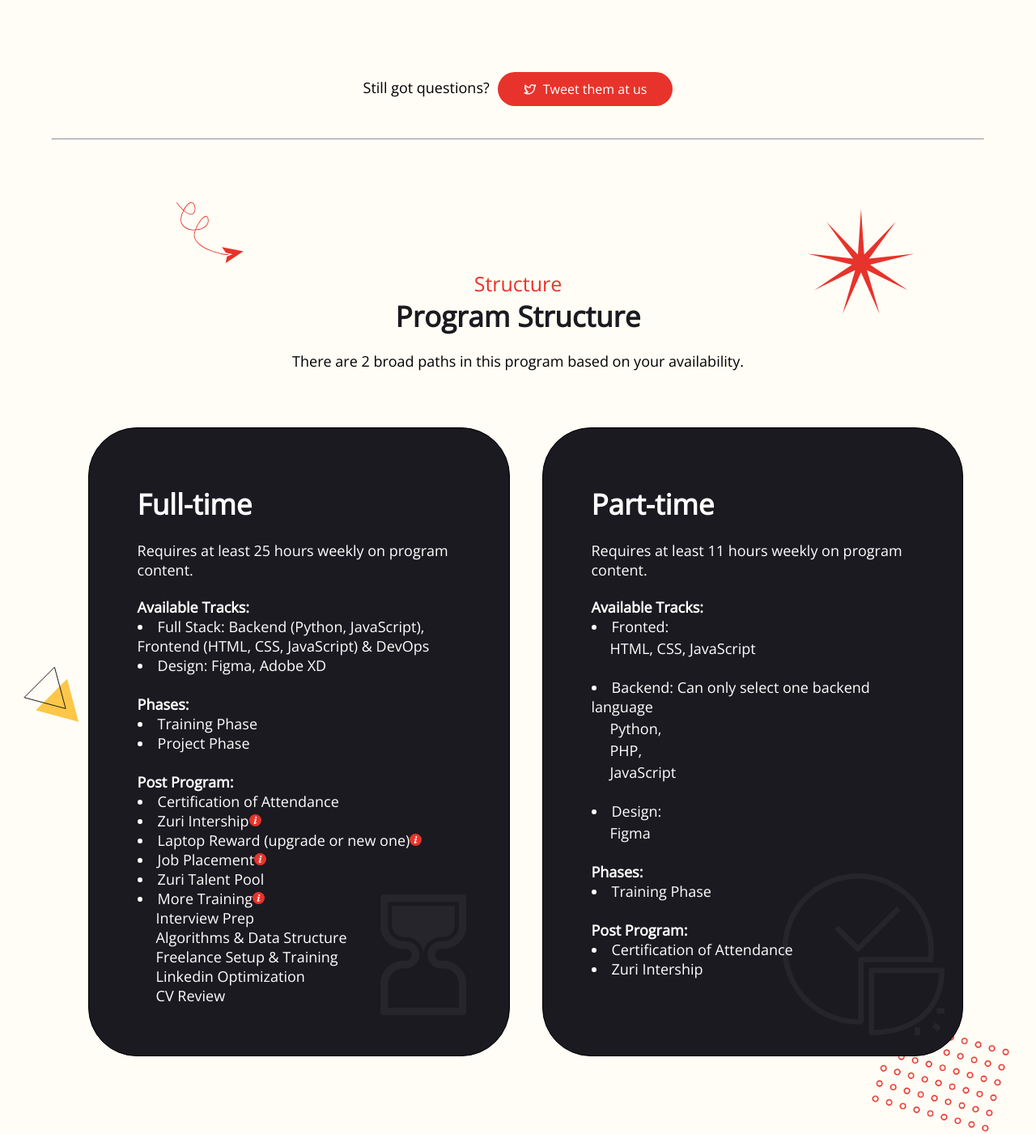
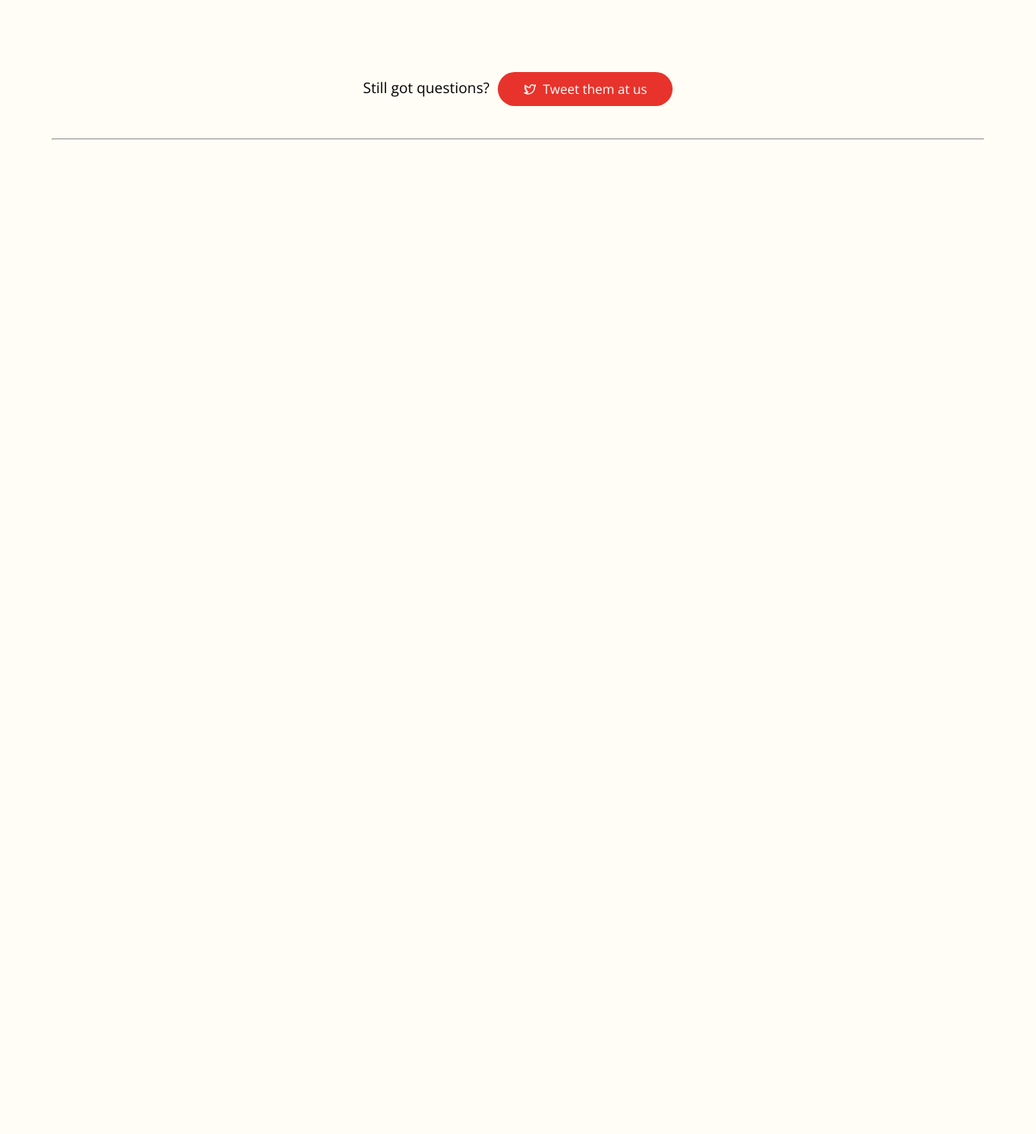
Before and after one commit to Tomileenx/zuri-web-1, a plain HTML site: page index.html in a window 1280 px wide. Shown: the part 5488-6889 px from the top of the page at 81% size. After the commit the page ends 5731 px from the top, so only its background shows below. Drawn offline with nearby package versions, Linux system fonts and the light colour scheme.

Commit message:
Update index.html

```diff
--- a/index.html
+++ b/index.html
@@ -253,116 +253,5 @@
         </div>
         <hr>
     </div>
-
-    <div class="list">
-        <img src="img/section7wire.svg" class="point">
-        <div class="list-head">
-            <p class="structure">Structure<br><span>Program Structure</span></p>
-            <p class="there">There are 2 broad paths in this program based on your availability.</p>
-        </div>
-        <div class="red-star">
-            <img src="img/Star1 (1).svg">
-        </div>
-            <div class="list-borders">
-                <img src="img/move.svg" class="move">
-                <div class="list-border-one uno">
-                    <h3>Full-time</h3><br>
-                    <p>Requires at least 25 hours weekly on program content.</p><br>
-                    <p class="top">Available Tracks:</p>
-                    <ul>
-                        <li>Full Stack: Backend (Python, JavaScript), Frontend (HTML, CSS, JavaScript) & DevOps</li>
-                        <li>Design: Figma, Adobe XD</li><br>
-                    </ul>
-                    <p class="top">Phases:</p>
-                    <ul>
-                        <li>Training Phase</li>
-                        <li>Project Phase</li><br>
-                    </ul>
-                    <p class="top">Post Program:</p>
-                    <ul>
-                        <li>Certification of Attendance</li>
-                        <li>Zuri Intership<img src="img/clarity.svg" class="clarity""></li>
-                        <li>Laptop Reward (upgrade or new one)<img src="img/clarity.svg" class="clarity""></li>
-                        <li >Job Placement<img src="img/clarity.svg" class="clarity"></li>
-                        <li>Zuri Talent Pool</li>
-                        <li>More Training<img src="img/clarity.svg" class="clarity"></li>
-                    </ul>
-                    <div class="no-list">
-                        <p>Interview Prep</p>
-                        <p>Algorithms & Data Structure</p>
-                        <p>Freelance Setup & Training</p>
-                        <p>Linkedin Optimization</p>
-                        <p>CV Review</p>
-                    </div>
-                    <div class="hour">
-                        <img src="img/hour.png" class="time small">
-                    </div>
-                </div>
-
-                <div class="list-border-one deux">
-                    <h3>Part-time</h3><br>
-                    <p>Requires at least 11 hours weekly on program content.</p><br>
-                    <p class="top">Available Tracks:</p>
-                    <ul>
-                        <li>Fronted:</li><p class="shift">HTML, CSS, JavaScript</p><br>
-                        <li>Backend: Can only select one backend language</li><p class="shift">Python,</p><p class="shift">PHP,</p><p class="shift">JavaScript</p><br>
-                        <li>Design:</li><p class="shift">Figma</p><br>
-                    </ul>
-                    <p class="top">Phases:</p>
-                    <ul>
-                        <li>Training Phase</li><br>
-                    </ul>
-                    <p class="top">Post Program:</p>
-                    <ul>
-                        <li>Certification of Attendance</li>
-                        <li>Zuri Intership</li>
-                    </ul>
-                    <div class="hour">
-                    <img src="img/time.png" class="time big">
-                    <img src="img/circle (1).png" class="red-dots">
-                    </div>
-                </div>
-            </div>
-        </div>
-    </div>
-
-    <div class="started">
-        <img src="img/circle (1).png" class="red-dots-2">
-        <div class="red-box">
-            <div class="top-curve">
-                <img src="img/bend1.svg" class="bend">
-            </div>
-            <img src="img/round.svg" class="rounds">
-            <div class="red-box-writing">
-                <p class="gets">Get Started</p>
-                <p class="pro">Break into the tech<br>industy like a pro</p>
-                <button>Enroll Now</button>
-            </div>
-            <div class="down-images">
-                <img src="img/curve2.svg" class="down-curve">
-                <img src="img/mains.png" class="mains">
-            </div>
-        </div>
-    </div>
-
-    <div class="footer">
-        <div class="first-logo">
-            <img src="img/logo (1).svg">
-            <p class="footer-text">© 2022 Zuri Training</p>
-        </div>
-
-        <div class="second-logo">
-            <div class="second-images">
-                <img src="img/facebook.svg">
-                <img src="img/linkd.svg">
-                <img src="img/twitter.svg">
-                <img src="img/youtube.svg">
-            </div>
-            <div class="links-logo">
-                <a href="#" class="footer-links">Privacy Policy</a>
-                <a href="#">Ingressive  For Good</a>
-            </div>
-        </div>
-    </div>
 </body>
 </html>
```
